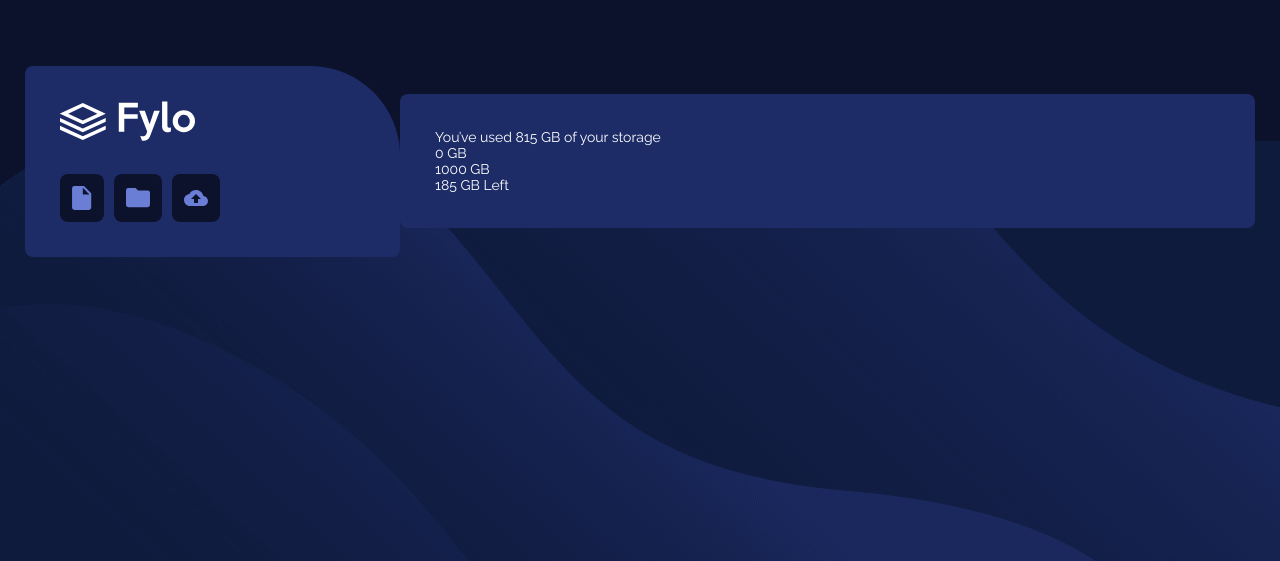
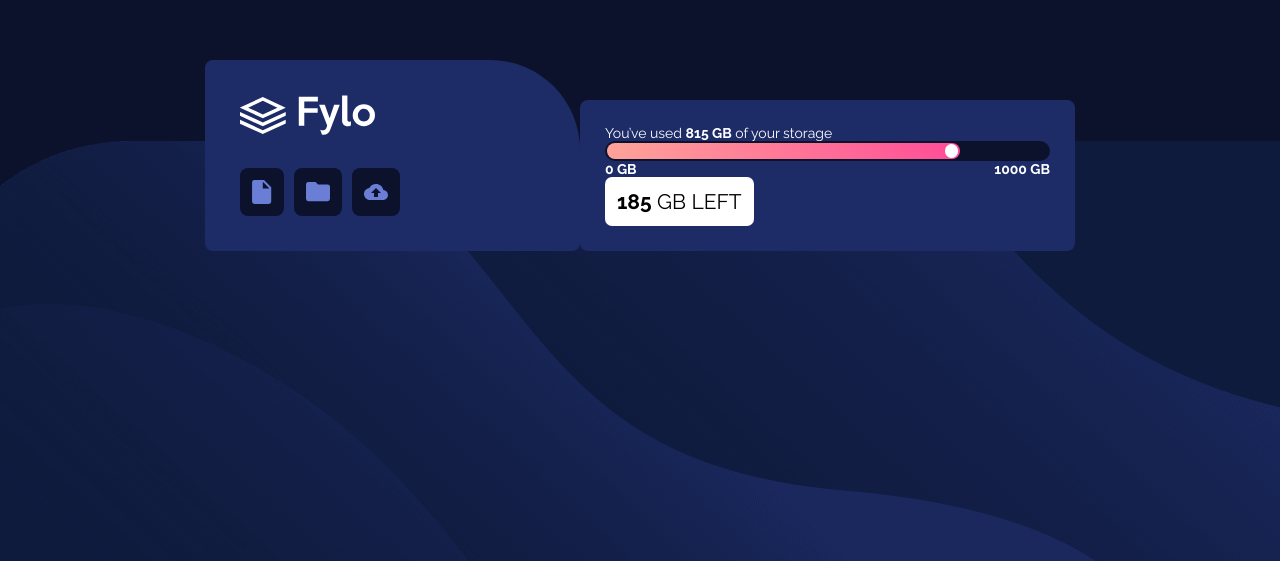
Before and after one commit to scholtz-gnome/fylo-data-component, a website: page index.html in a window 1280 px wide. Shown: the part 239-800 px from the top of the page. Drawn offline with Linux system fonts and the light colour scheme.

Commit message:
WIP: Styles for usage section

```diff
--- a/index.html
+++ b/index.html
@@ -61,13 +61,19 @@
       </nav>
 
       <section class="dataStorage__usage">
-        <p class="usage__summary">You’ve used 815 GB of your storage</p>
-        <div class="usage__progressBar"></div>
+        <p class="usage__summary">
+          You’ve used <strong>815 GB</strong> of your storage
+        </p>
+        <div class="usage__progressBar">
+          <div class="usage__progressBar--slider">
+            <div class="usage__progressBar--ball"></div>
+          </div>
+        </div>
         <div class="usage__capacity">
-          <p class="usage__capacity--lowerLimit">0 GB</p>
-          <p class="usage__capacity--upperLimit">1000 GB</p>
+          <p class="usage__capacity--lowerLimit"><strong>0 GB</strong></p>
+          <p class="usage__capacity--upperLimit"><strong>1000 GB</strong></p>
         </div>
-        <aside class="usage__remaining">185 GB Left</aside>
+        <aside class="usage__remaining"><strong>185</strong> GB LEFT</aside>
       </section>
     </main>
   </body>
--- a/public/styles/data-storage.css
+++ b/public/styles/data-storage.css
@@ -3,14 +3,15 @@
   display: flex;
   flex-direction: column;
   justify-content: center;
-  padding: 150px 25px;
+  padding: 310px 25px;
   height: 100vh;
 }
 
 @media (min-width: 375px) {
   .dataStorage {
     flex-direction: row;
-    justify-content: space-evenly;
-    align-items: center;
+    justify-content: space-around;
+    align-items: flex-end;
+    padding: 310px 205px;
   }
 }
--- a/public/styles/usage.css
+++ b/public/styles/usage.css
@@ -1,6 +1,63 @@
 .dataStorage__usage {
   background-color: var(--dark-blue);
   border-radius: 8px;
-  padding: 35px;
+  display: flex;
+  flex-direction: column;
+  align-items: center;
+  padding: 25px;
   width: 100%;
 }
+
+.usage__summary {
+  text-align: center;
+}
+
+.usage__progressBar {
+  height: 20px;
+  width: 100%;
+  background-color: var(--very-dark-blue);
+  padding: 2px;
+  border-radius: 11px;
+  display: flex;
+  align-items: center;
+}
+
+.usage__progressBar--slider {
+  height: 100%;
+  border-radius: 11px;
+  width: 80%;
+  background: linear-gradient(90deg, hsl(6, 100%, 80%), hsl(335, 100%, 65%));
+  display: flex;
+  justify-content: end;
+  align-items: center;
+  padding: 0 2px;
+}
+
+.usage__progressBar--ball {
+  background-color: #fff;
+  height: 82%;
+  width: 12.5px;
+  border-radius: 11px;
+}
+
+.usage__capacity {
+  display: flex;
+  width: 100%;
+  justify-content: space-between;
+  align-items: center;
+}
+
+.usage__remaining {
+  background-color: #fff;
+  color: #000;
+  padding: 12px;
+  font-size: 1.5rem;
+  border-radius: 7px;
+}
+
+@media (min-width: 375px) {
+  .dataStorage__usage {
+    max-width: 600px;
+    align-items: flex-start;
+  }
+}
```
